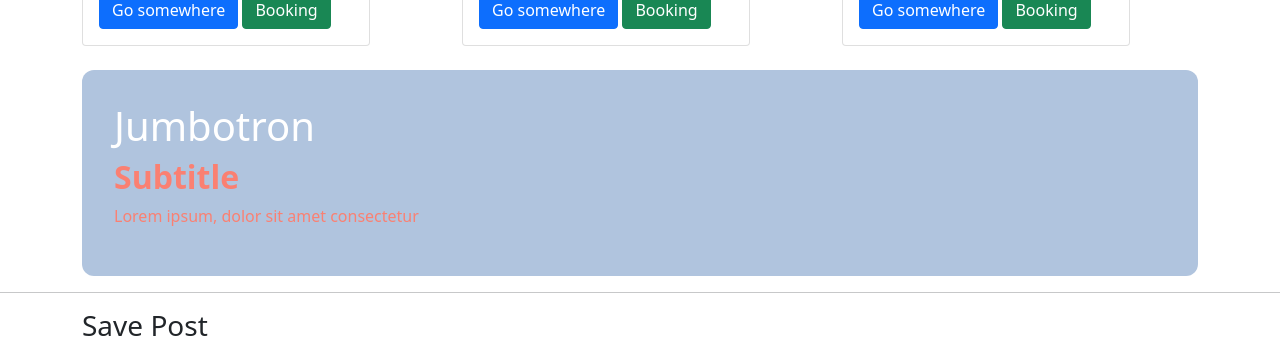
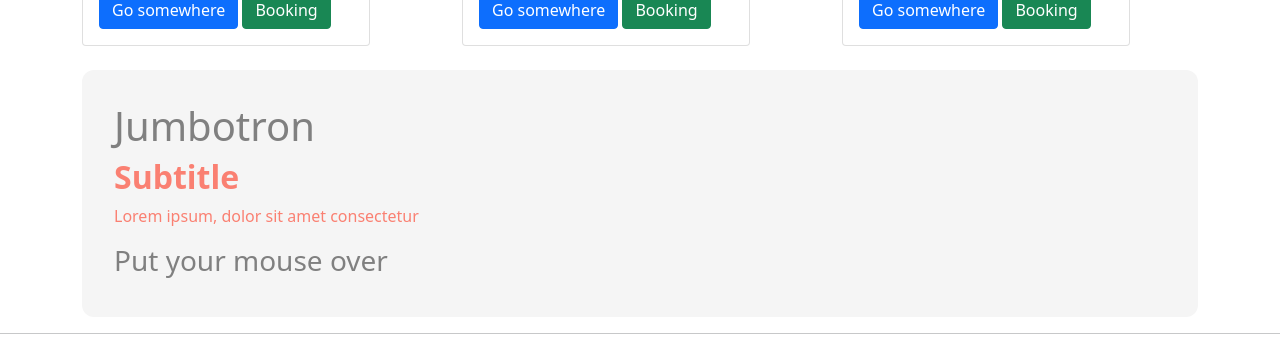
Before and after one commit to JuanmaCano/curso-svelte, a Svelte app: page / in a window 1280 px wide. Shown: the part 473-811 px from the top of the page. Built offline with nearby package versions, Linux system fonts and the light colour scheme.

Commit message:
events inside a slot

```diff
--- a/src/App.svelte
+++ b/src/App.svelte
@@ -48,9 +48,16 @@
 </div>
 
 <div class="container">
-	<Jumbotron title="Jumbotron">
+	<Jumbotron title="Jumbotron" let:show>
 		<span slot="subtitle">Subtitle</span>
 		<span slot="paragraph"> Lorem ipsum, dolor sit amet consectetur </span>
+		<div class:show>
+			{#if show}
+				<h3>Detected mouse over this component</h3>
+			{:else}
+				<h3>Put your mouse over</h3>
+			{/if}
+		</div>
 	</Jumbotron>
 </div>
 
--- a/src/design/jumbotron.svelte
+++ b/src/design/jumbotron.svelte
@@ -1,8 +1,9 @@
 <script>
 	export let title;
+	let show = false;
 </script>
 
-<div class="jumbotron mt-4">
+<div class="jumbotron mt-4" on:mouseenter={() => (show = true)} on:mouseleave={() => (show = false)}>
 	<h1>{title}</h1>
 	<h2>
 		<slot name="subtitle" />
@@ -10,13 +11,14 @@
 	<p>
 		<slot name="paragraph" />
 	</p>
+	<slot {show} />
 </div>
 
 <style>
 	.jumbotron {
 		padding: 2rem;
-		background: lightsteelblue;
-		color: white;
+		background: whitesmoke;
+		color: grey;
 		border-radius: 0.75rem;
 	}
 	h2 {
```
